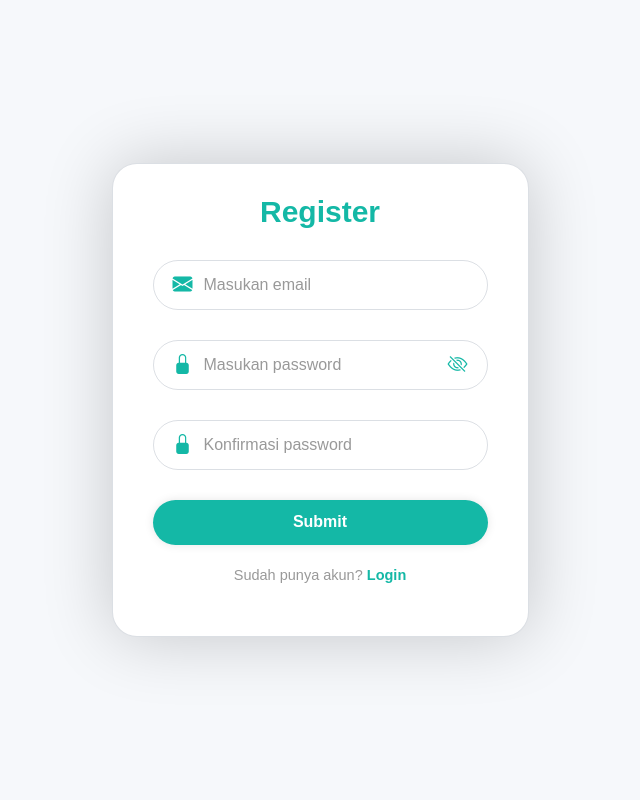
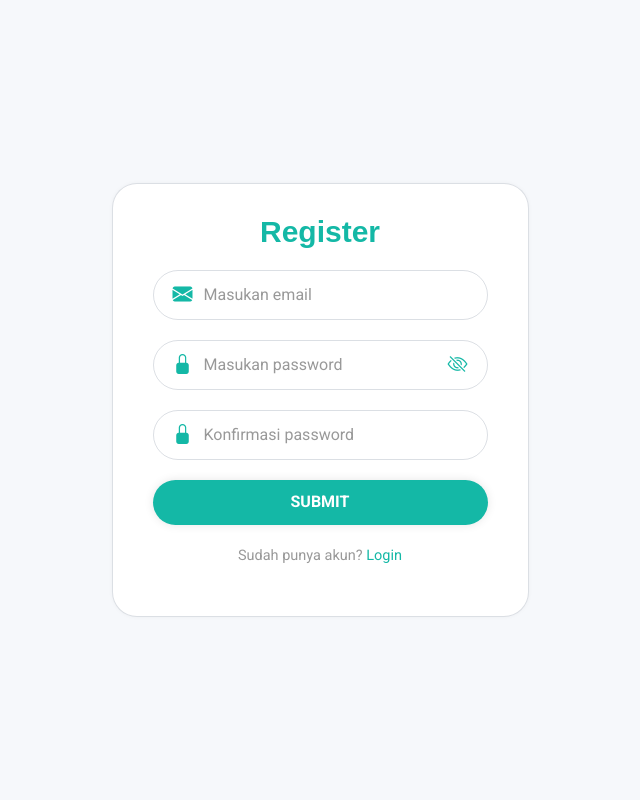
Before and after one commit to fahrianggara/codehub, a CodeIgniter 4 app: template app/Views/auth/register.php in a window 1280 px wide. Shown: the whole page, without its empty margins (320-960 px from the left). Run offline with PHP 8.4 and a stand-in for CodeIgniter, Linux system fonts and the light colour scheme; the template is opened without the code that fills it, so the values that code supplies are empty; some libraries are stand-ins or nearby versions.

Commit message:
Edit layout login sama register sedikit..

```diff
--- a/app/Views/auth/register.php
+++ b/app/Views/auth/register.php
@@ -2,20 +2,25 @@
 
 <?= $this->section('content'); ?>
 
+<!-- <div class="logo">
+    <img src="<?= base_url('images/logo/codehub.png') ?>" alt="Logo">
+</div> -->
+
 <div class="wrapper">
-        <form action="">
+    <form id="form-register" action="<?= base_url('register') ?>" method="POST">
+        <?= csrf_field(); ?>
 
         <div class="header">
             <h1>Register</h1>
         </div>
 
         <div class="input-box">
-                <input type="text" placeholder="Masukan email" required>
+            <input type="text" placeholder="Masukan email" name="email">
             <i class="bi bi-envelope-fill"></i>
         </div>
 
         <div class="input-box">
-                <input type="password" id="password" placeholder="Masukan password" required>
+            <input type="password" id="password" placeholder="Masukan password" name="password">
             <i class="bi bi-lock-fill"></i>
 
             <div class="hide-pw">
@@ -25,7 +30,7 @@
         </div>
 
         <div class="input-box">
-                <input type="password" id="konfirm-pass" placeholder="Konfirmasi password" required>
+            <input type="password" id="konfirm-pass" placeholder="Konfirmasi password" name="confirmpass">
             <i class="bi bi-lock-fill"></i>
         </div>
 
@@ -42,8 +47,53 @@
 <?= $this->endSection(); ?>
 
 <?= $this->section('js'); ?>
+
 <script>
-        $(document).ready(function() {
+    $(document).ready(function () {
+        const form = $('#form-register');
+        const submit = form.find('button[type="submit"]');
+
+        // ajax register
+        form.on("submit", function (e) {
+            e.preventDefault();
+
+            $.ajax({
+                type: $(this).attr("method"),
+                url: $(this).attr("action"),
+                data: $(this).serialize(),
+                dataType: "JSON",
+                beforeSend: function () {
+                    submit.attr("disabled", "disabled");
+                    submit.html('Loading..');
+                },
+                complete: function () {
+                    submit.removeAttr("disabled");
+                    submit.html('Submit');
+                },
+                success: function (res) {
+                    if (res.status === 400) {
+                        errors = [];
+
+                        $.each(res.error, function (key, val) {
+                            errors.push(val);
+                        });
+
+                        alertify.alert(errors.join("<br><br>"));
+                        $(document).find(".alertify .msg").addClass("text-danger");
+                    } else {
+                        alertify.alert(res.message, function () {
+                            window.location.href = "/login";
+                        });
+                        $(document).find(".alertify .msg").addClass("text-success");
+                    }
+                },
+                error: function (err) {
+                    console.log(err);
+                }
+            });
+        });
+
+        // Show password
         $('#show-password').click(function () {
             var inputFields = $('#password, #konfirm-pass');
             var icon = $(this).find('i');
--- a/public/css/auth.css
+++ b/public/css/auth.css
@@ -1,20 +1,4 @@
-:root {
-	/* variable untuk warna darkmode dan global variable */
-	--bg-color: linear-gradient(128deg, #0a4f47 -5%, rgba(15,15,18,1) 80%);
-	--bg-sec-color: #1c1d1e;
-	--text-color: #fffff0;
-	--button-color: #3da9fc;
-	--stroke-color: #094067;
-	--primary-color: #3da9fc;
-	--paragraph-color: #90b4ce;
-	--secondary-color: #1c1d1e;
-	--border-color: rgba(164, 164, 164, 0.125);
-	--card-sec-color: #252627;
-	--brs-sm: 4px;
-	--brs-md: 6px;
-	--brs-lg: 8px;
-	--brs-xl: 10px;
-}
+@import url('https://fonts.googleapis.com/css2?family=Poppins:ital,wght@0,100;0,200;0,300;0,400;0,500;0,600;0,700;0,800;0,900;1,100;1,200;1,300;1,400;1,500;1,600;1,700;1,800;1,900&family=Roboto:ital,wght@0,100;0,300;0,400;0,500;0,700;0,900;1,100;1,300;1,400;1,500;1,700;1,900&display=swap');
 
 a {
     color: #14B8A6 !important;
@@ -29,15 +13,29 @@ a:hover {
     margin: 0;
     padding: 0;
     box-sizing: border-box;
-    font-family: "poppins", sans-serif;
+    font-family: "Roboto", sans-serif;
 }
 
 body {
     display: flex;
+    /* flex-direction: column; */
     justify-content: center;
     align-items: center;
     min-height: 100vh;
     background: #f6f8fb;
+}
+
+.logo {
+    width: 100%;
+    height: 100%;
+    display: flex;
+    justify-content: center;
+    align-items: center;
+}
+
+.logo img {
+    width: 150px;
+    margin-bottom: 10px;
 }
 
 .wrapper {
@@ -45,7 +43,7 @@ body {
     background: #fff;
     border: 1px solid rgba(4, 32, 69, .14);
     backdrop-filter: blur(30%);
-    box-shadow: 0 0 70px rgba(0, 0, 0, .2);
+    box-shadow: 0 0 4px rgba(24, 36, 51, .04);
     color: #000;
     border-radius: 25px;
     padding: 30px 40px;
@@ -74,7 +72,7 @@ body {
     position: relative;
     width: 100%;
     height: 50px;
-    margin: 30px 0;
+    margin: 20px 0;
     border-radius: 8px;
 }
 
@@ -102,6 +100,10 @@ body {
     border: 1px solid #14B8A6;
 }
 
+.input-box input.is-invalid{
+    border: 1px solid #ff0000;
+}
+
 .input-box i {
     position: absolute;
     right: 295px;
@@ -118,13 +120,14 @@ body {
     transform: translateY(-50%);
     font-size: 20px;
     color:#14B8A6;
+    cursor: pointer;
 }
 
 .wrapper .remember-forgot {
     display: flex;
     justify-content: space-between;
     font-size: 14.5px;
-    margin: -15px 0 15px;
+    margin: 0 0 15px;
 }
 
 .remember-forgot label input {
@@ -154,6 +157,7 @@ body {
     font-size: 16px;
     color: #fff;
     font-weight: 600;
+    text-transform: uppercase;
 }
 
 .wrapper .button:hover {
@@ -170,7 +174,6 @@ body {
 .register-link p a {
     color: #fff;
     text-decoration: none;
-    font-weight: 600;
 }
 
 .register-link p a:hover {
```
Also changed, not shown: app/Views/auth/login.php (+15 -18 lines). Lines whose indentation alone changed are shown as unchanged.
